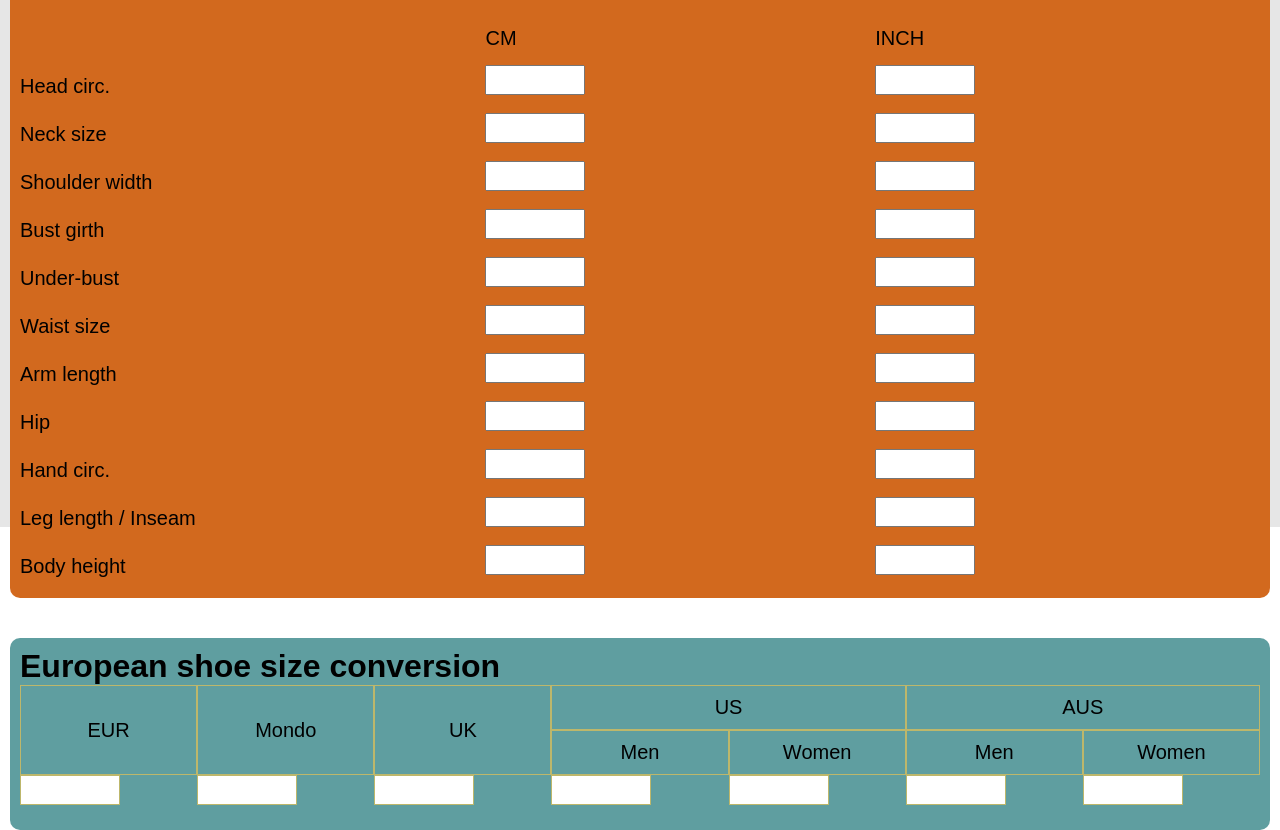
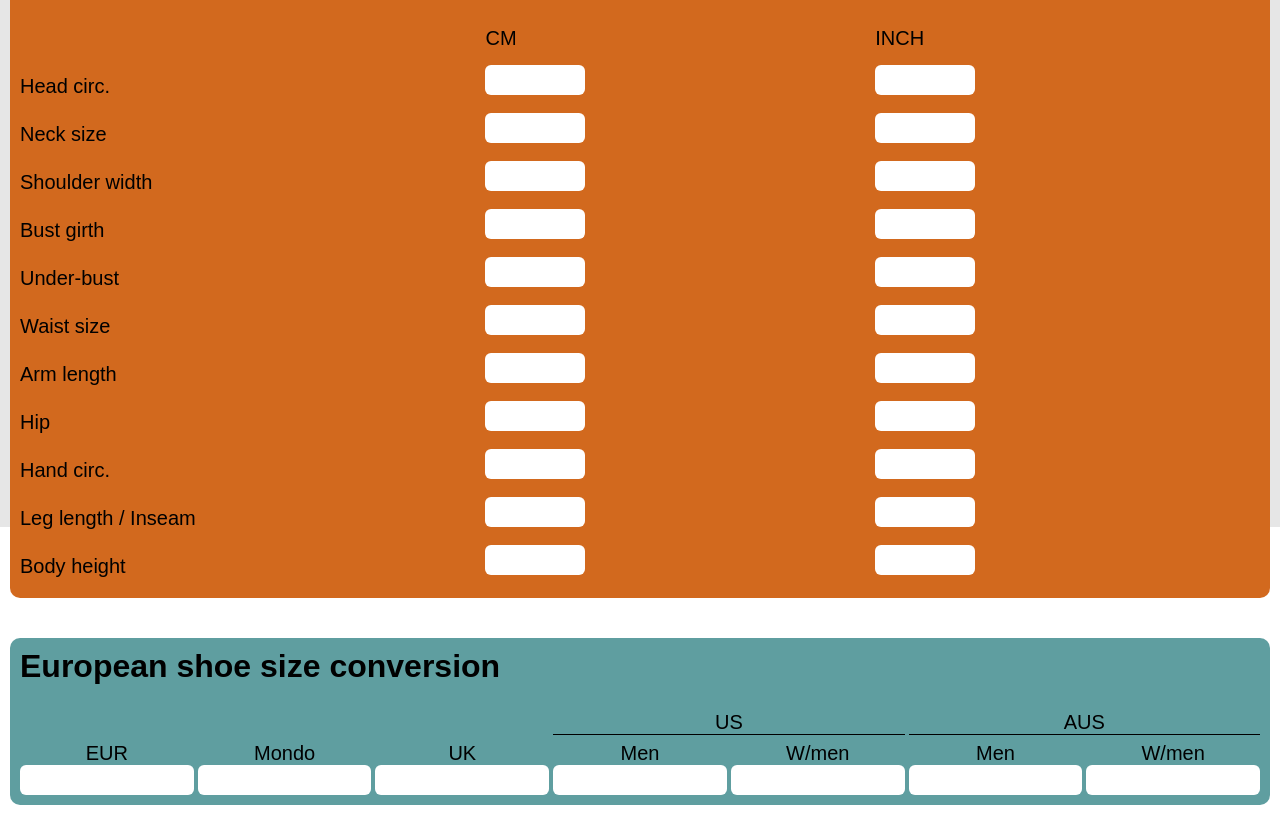
Before and after one commit to ExtF8/convertExtension, a website with bundled scripts: page sidePanel.html in a window 1280 px wide. Shown: the part 273-1103 px from the top of the page. After the commit the page ends 1078 px from the top, so only its background shows below. Built offline with nearby package versions, Linux system fonts and the light colour scheme.

Commit message:
Fixed layout issues

```diff
--- a/sidePanel.html
+++ b/sidePanel.html
@@ -85,12 +85,12 @@
                     <div class="div1-shoe shoe"><h2>EUR</h2></div>
                     <div class="div2-shoe shoe"><h2>Mondo</h2></div>
                     <div class="div3-shoe shoe"><h2>UK</h2></div>
-                    <div class="div4-shoe shoe"><h2>US</h2></div>
-                    <div class="div5-shoe shoe"><h2>AUS</h2></div>
+                    <div class="div4-shoe shoe underline"><h2>US</h2></div>
+                    <div class="div5-shoe shoe underline"><h2>AUS</h2></div>
                     <div class="div6-shoe shoe"><h2>Men</h2></div>
-                    <div class="div7-shoe shoe"><h2>Women</h2></div>
+                    <div class="div7-shoe shoe"><h2>W/men</h2></div>
                     <div class="div8-shoe shoe"><h2>Men</h2></div>
-                    <div class="div9-shoe shoe"><h2>Women</h2></div>
+                    <div class="div9-shoe shoe"><h2>W/men</h2></div>
                     <input type="number" class="div10-shoe shoe" />
                     <input type="number" class="div11-shoe shoe" />
                     <input type="number" class="div12-shoe shoe" />
--- a/style.css
+++ b/style.css
@@ -1,4 +1,27 @@
-/* General styling parameters */
+/* Global Styles and Variables */
+:root {
+    --dark: #082032;
+    --medium: #2c394b;
+    --light: #35d7ff;
+    --accent: #ff6a3e;
+    --sunny: #f7f339;
+    --clouds: #939496;
+    --rain: #5387e1;
+    --snow: #ffffff;
+    --clear: #87ceeb;
+    --loader: #046d8b;
+    --borderDefault: #131313;
+    --bodyTextColorWhite: #fafbfc;
+    --bodyTextColorGray: #313131;
+    --error: #e82e00;
+
+    --border_shadow: 0px 0px 10px 2px, inset 0px 0px 10px 2px;
+
+    --headerFontSize: clamp(3rem, 2vw, 4rem);
+    --bodyFontSize: 1rem;
+    --sectionPadding: clamp(3.75rem, 7.82vw, 6.25rem) 1rem;
+}
+
 *,
 *::before,
 *::after {
@@ -47,6 +70,8 @@ input {
     width: 100px;
     height: 30px;
     text-align: center;
+    border-radius: 6px;
+    border: none;
 }
 
 input,
@@ -234,6 +259,9 @@ label {
 
 /* Shoe size conversion */
 .shoe-container {
+    display: flex;
+    flex-direction: column;
+
     background-color: cadetblue;
 
     border-radius: 10px;
@@ -242,11 +270,16 @@ label {
 }
 .shoe-input-container {
     display: grid;
-    grid-template-columns: repeat(7, 1fr);
+    grid-auto-flow: column;
+    grid-template-columns: repeat(7, 0.5fr);
     grid-template-rows: repeat(3, 1fr);
-    grid-column-gap: 0px;
+    grid-column-gap: 4px;
     grid-row-gap: 0px;
-    overflow-wrap: break-word;
+    padding-top: 20px;
+    /* justify-items: center; */
+    align-items: end;
+    justify-content: space-evenly;
+    align-content: center;
 }
 
 .div1-shoe {
@@ -300,12 +333,18 @@ label {
 
 .shoe {
     display: flex;
-    border: 1px solid darkkhaki;
-    text-align: center;
     justify-content: center;
     align-items: center;
 }
 
-.shoe input {
-    width: 1fr;
+.shoe-input-container > input {
+    width: 100%;
+    justify-self: center;
 }
+.shoe > h2 {
+    margin: 0;
+}
+
+.underline {
+    border-bottom: 1px solid black;
+}
```
